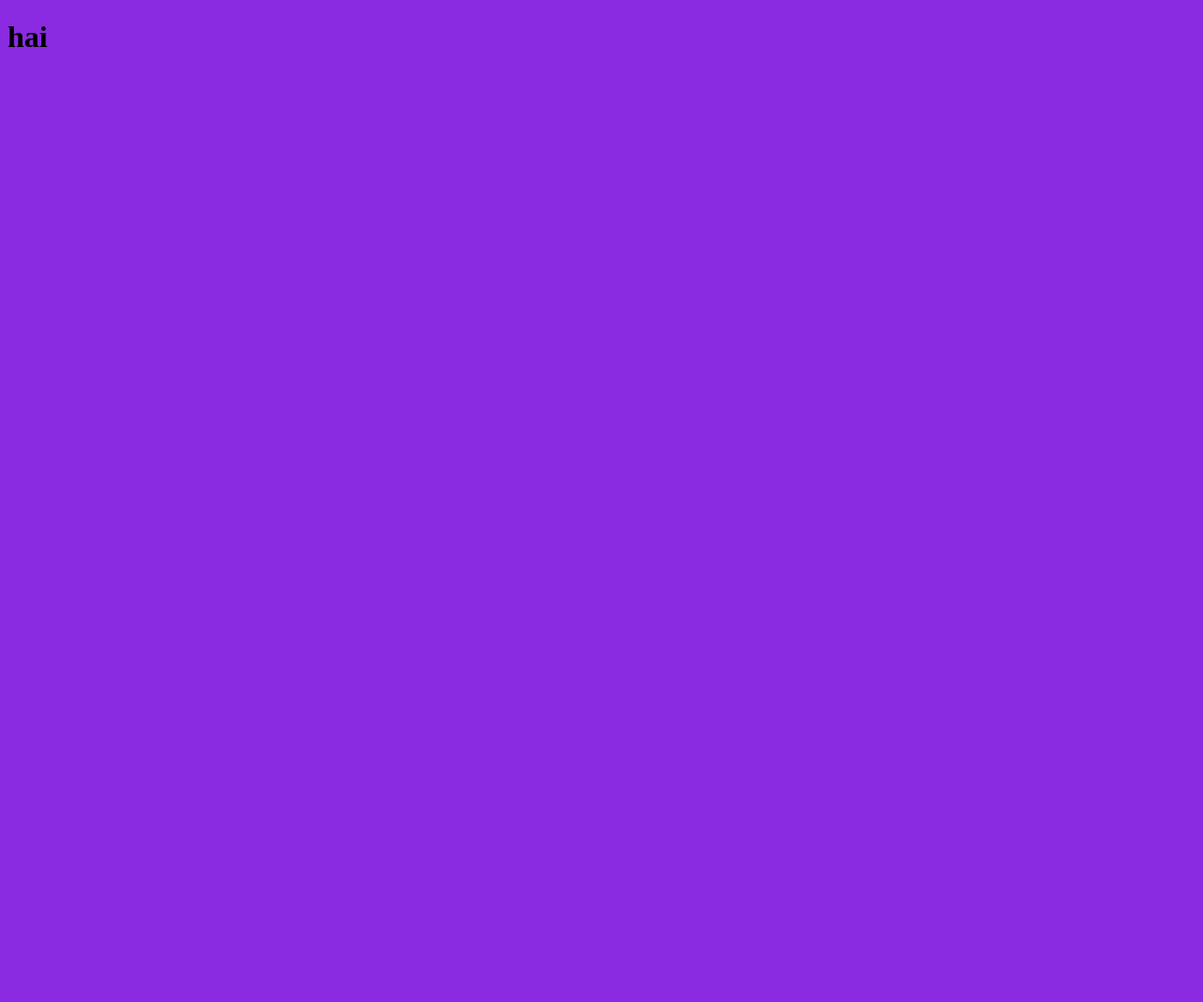
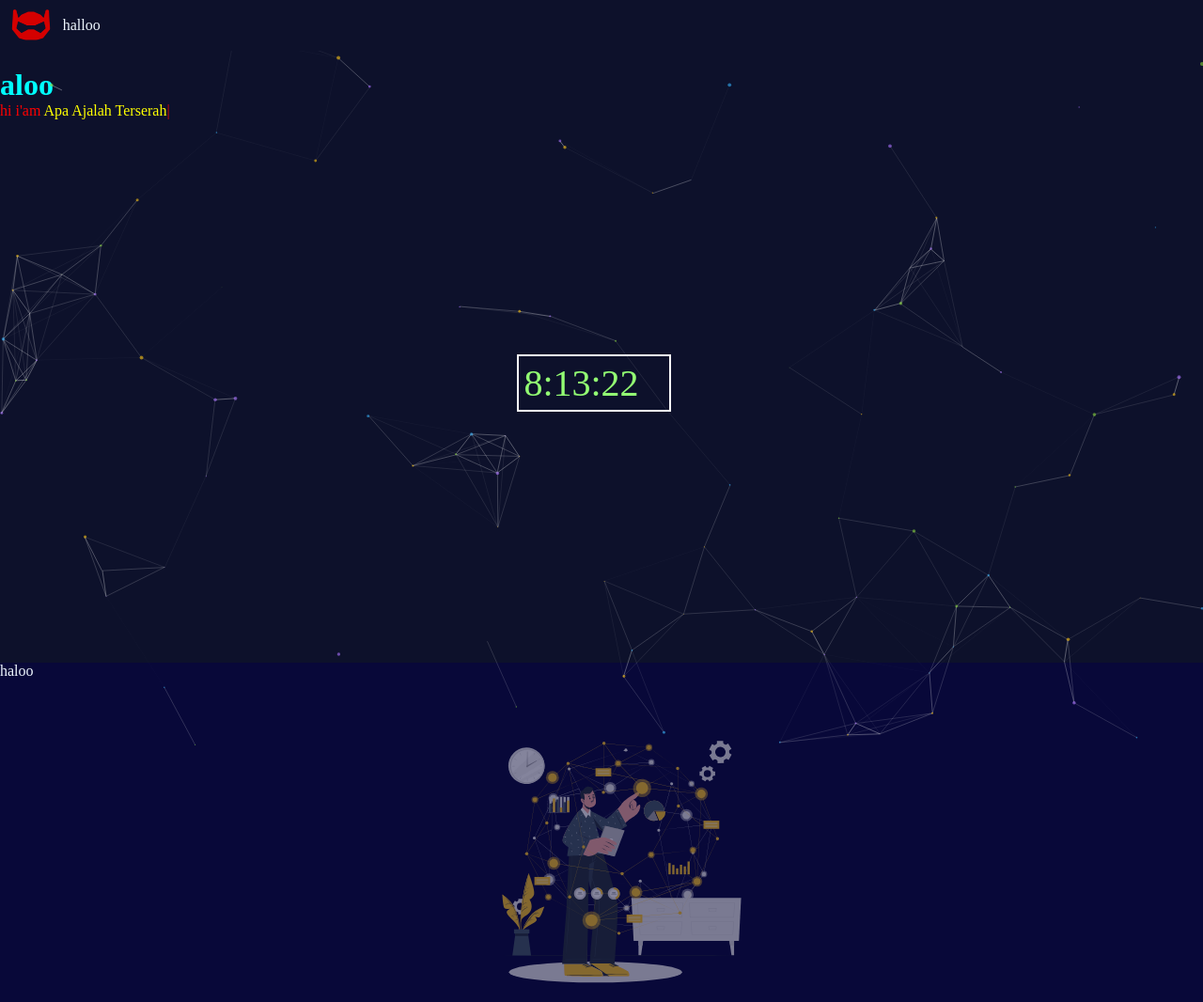
Before and after one commit to 9oryzas/9oryzas.github.io, a plain HTML site: page index.html in a window 1280 px wide. Shown: the whole page at 94% size. Before the commit the page ends 800 px from the top, so only its background shows below. Drawn offline with nearby package versions, Linux system fonts and the light colour scheme.

Commit message:
sekarang kl coba pake codeyg ekspe 3

```diff
--- /dev/null
+++ b/ekspe3.css
@@ -0,0 +1,75 @@
+*{
+    margin: 0px;
+    padding: 0px;
+}
+body{
+
+    font-family: poppins;
+    color: blueviolet;
+}
+.main1{
+    width: 100%;
+    height: 705px;
+    background-color: #0d112b;
+
+}
+#div2{
+    position: absolute;
+    width: 100%;
+    height: 100%;
+
+}
+.alo{
+    display: inline-;
+    color: aqua;
+}
+.text1{
+
+    color: red;
+
+}
+.typing{
+    color:yellow;
+}
+
+#jam{
+    font-size: 40px;
+    color: rgb(147, 255, 115);
+    z-index: 1;
+    margin-top: 250px;
+    width: 150px;
+    margin-left: 43%;
+    border: 2px solid white;
+    display: inline-block;
+    padding: 5px;
+
+}
+.main2{
+    width: 100%;
+    height: 707px;
+    background-color: rgb(8, 8, 57);
+}
+.header{
+    border:none;
+    padding: 7px;
+    display: flex;
+    margin-top: 0px;
+    height: 40px;
+    background-color: #0d112b;
+    position: relative;
+}
+.vektor1{
+    margin-left: 40%;
+    margin-top: 40px;
+    height: 300px;
+    opacity: 50%;
+
+}
+.main2 p{
+    color: aliceblue;
+}
+.header p{
+    color: aliceblue;
+    margin-top: 11px;
+    margin-left: 8px;
+}
--- a/index.html
+++ b/index.html
@@ -3,10 +3,43 @@
 <head>
     <meta charset="UTF-8">
     <meta name="viewport" content="width=device-width, initial-scale=1.0">
-    <title>Coba Deploy</title>
-    <link rel="stylesheet" href="style.css">
+    <link rel="stylesheet" href="ekspe3.css">
+    <title>Coba Particle</title>
+
+
+
 </head>
 <body>
-    <h1>hai</h1>
+
+    <div class="main1">
+        <script src="https://cdn.jsdelivr.net/particles.js/2.0.0/particles.min.js"></script>
+        <script src="https://cdnjs.cloudflare.com/ajax/libs/typed.js/2.0.12/typed.js"></script>
+
+        <div id="div2"> </div>
+
+        <nav class="header">
+            <img src="pngegg.png" alt="">
+            <p >halloo</p>
+        </nav>
+        <ul>
+            <li></li>
+        </ul>
+
+
+        <h1 class="alo">aloo</h1>
+        <div class="text1">hi i'am <span class="typing"></span></div>
+        <div id="jam"></div>
+
+    </div>
+
+    <div class="main2">
+        <p>haloo</p>
+        <img class="vektor1" src="Data points-cuate.svg" alt="">
+
+
+    </div>
+
+
+    <script src="main3.js"></script>
 </body>
 </html>
--- /dev/null
+++ b/main3.js
@@ -0,0 +1,115 @@
+
+particlesJS("div2", {
+    "particles": {
+      "number": {
+        "value": 100,
+        "density": {
+          "enable": true,
+          "value_area":1000
+        }
+      },
+      "color": {
+        "value": ["#aa73ff", "#f8c210", "#83d238", "#33b1f8"]
+      },
+
+      "shape": {
+        "type": "circle",
+        "stroke": {
+          "width": 0,
+          "color": "#fff"
+        },
+        "polygon": {
+          "nb_sides": 5
+        },
+        "image": {
+          "src": "img/github.svg",
+          "width": 100,
+          "height": 100
+        }
+      },
+      "opacity": {
+        "value": 0.6,
+        "random": false,
+        "anim": {
+          "enable": false,
+          "speed": 1,
+          "opacity_min": 0.1,
+          "sync": false
+        }
+      },
+      "size": {
+        "value": 2,
+        "random": true,
+        "anim": {
+          "enable": false,
+          "speed": 40,
+          "size_min": 0.1,
+          "sync": false
+        }
+      },
+      "line_linked": {
+        "enable": true,
+        "distance": 120,
+        "color": "#ffffff",
+        "opacity": 0.4,
+        "width": 1
+      },
+    },
+    "interactivity": {
+      "detect_on": "canvas",
+      "events": {
+        "onhover": {
+          "enable": true,
+          "mode": "grab"
+        },
+        "onclick": {
+          "enable": true
+        },
+        "resize": true
+      },
+      "modes": {
+        "grab": {
+          "distance": 140,
+          "line_linked": {
+            "opacity": 1
+          }
+        },
+        "bubble": {
+          "distance": 400,
+          "size": 40,
+          "duration": 2,
+          "opacity": 8,
+          "speed": 3
+        },
+        "repulse": {
+          "distance": 200,
+          "duration": 0.4
+        },
+        "push": {
+          "particles_nb": 2
+        },
+        "remove": {
+          "particles_nb": 2
+        }
+      }
+    },
+    "retina_detect": true
+  });
+
+var typing=new Typed(".typing", {
+    strings:["Ultramen","Batman","Apa Ajalah Terserah"],
+    typeSpeed:70,
+    backSpeed:20,
+    loop:true
+});
+
+
+
+
+setInterval(()=>{
+    let clock=document.querySelector("#jam");
+    clock.innerHTML=
+    new Date().getHours()+':'+
+    new Date().getMinutes()+':'+
+    new Date().getSeconds();
+});
--- a/style.css
+++ /dev/null
@@ -1,4 +0,0 @@
-body{
-    background-color: blueviolet;
-    font-family: poppins;
-}
```
Also changed, not shown: Data points-cuate.svg (added), pngegg.png (added).
